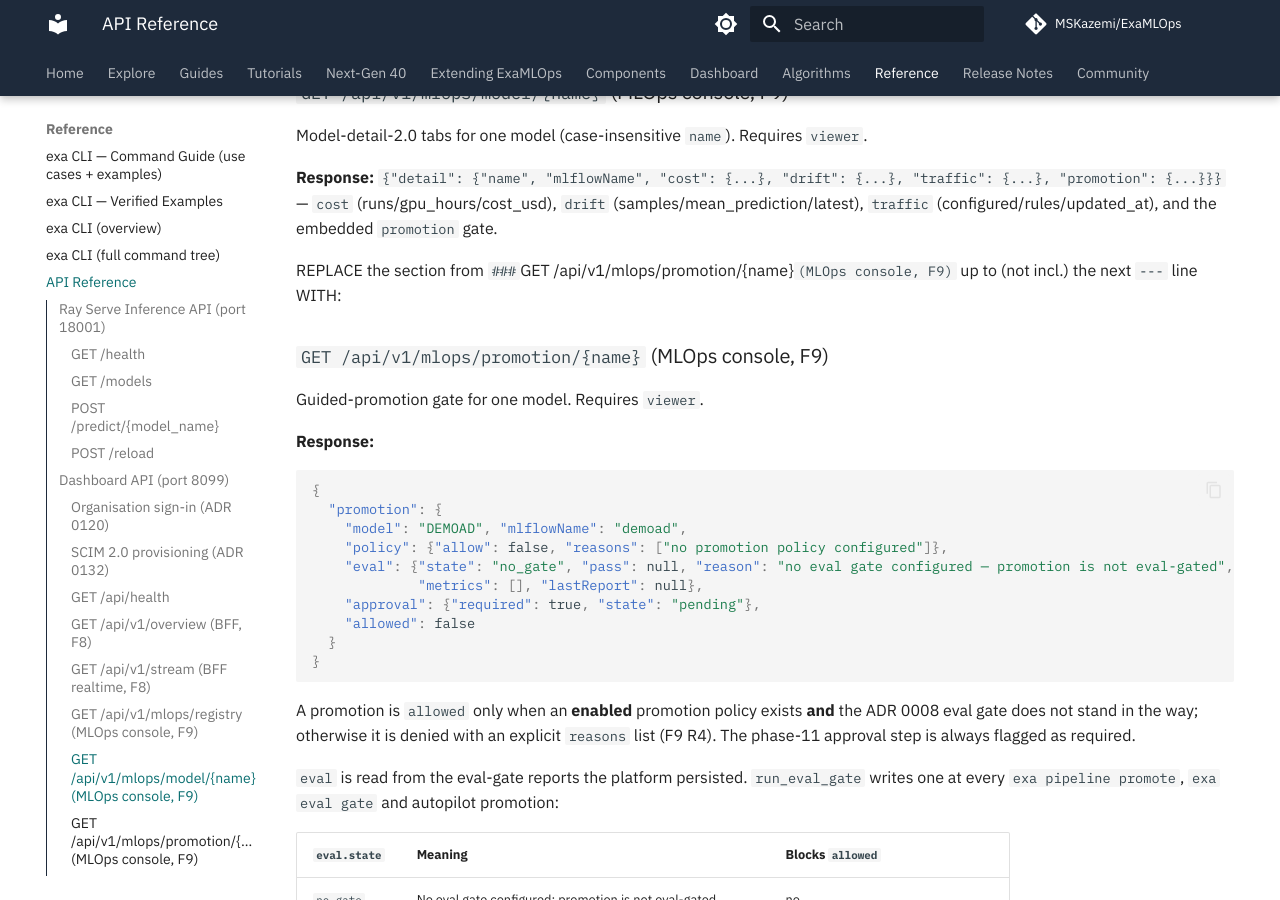
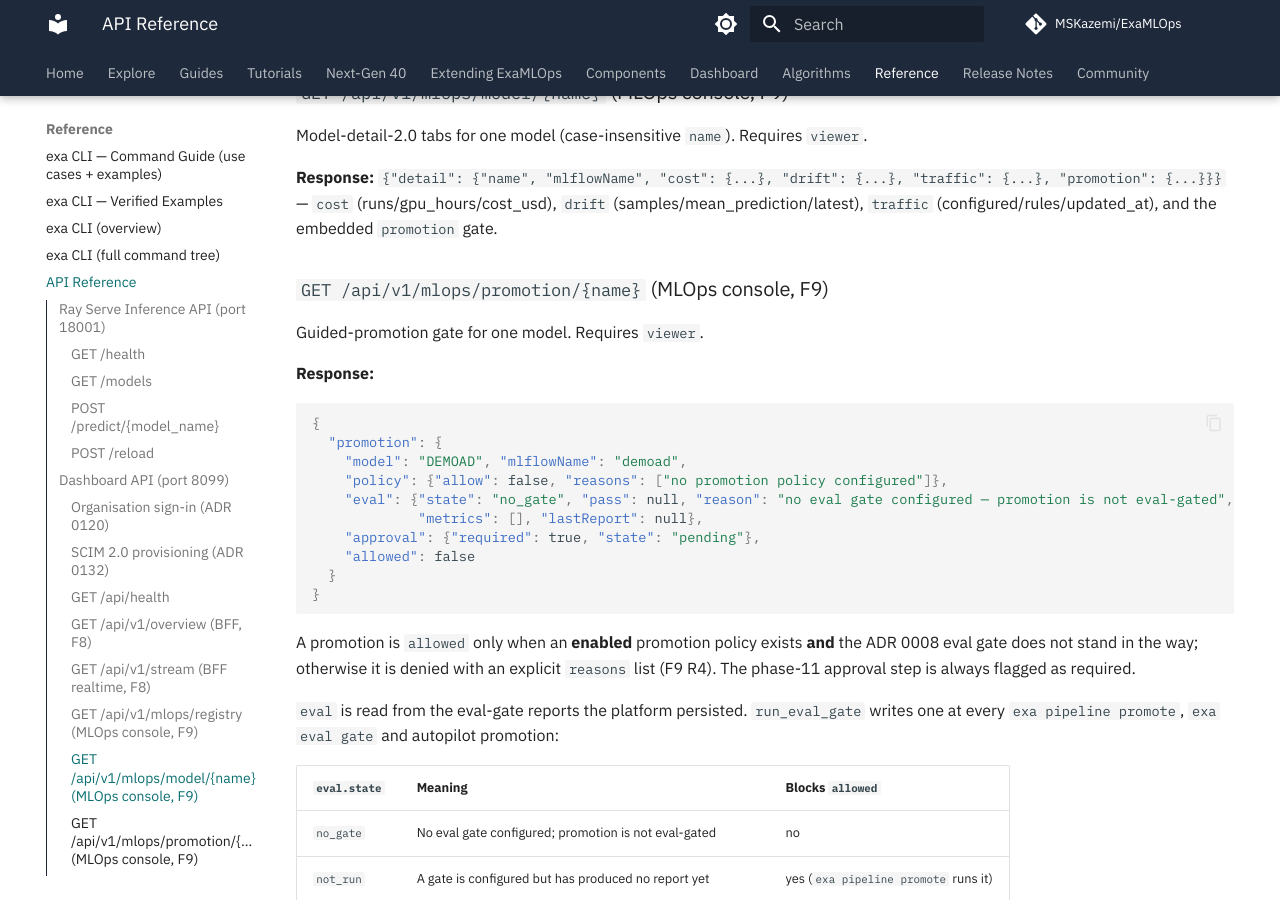
Before and after one commit to MSKazemi/ExaMLOps, an MkDocs documentation site: the page built from docs/reference/api.md, in a window 1280 px wide and 900 px high, scrolled down 5459 px. Built offline with MkDocs 1.6.1 and Material for MkDocs 9.7.7, drawn with Linux system fonts in a browser that asks for light colours; nearby versions of some CDN libraries; comment, search, counter and statistics services are not loaded.

Commit message:
docs(api): drop an editing instruction that leaked into the promotion-gate section
41445d9 inserted the promotion-gate section of docs/reference/api.md together with the one-line
"REPLACE the section from … WITH:" note that described where it goes. The note is removed; the
section itself is unchanged.

```diff
--- a/docs/reference/api.md
+++ b/docs/reference/api.md
@@ -242,8 +242,6 @@ Model-detail-2.0 tabs for one model (case-insensitive `name`). Requires `viewer`
 **Response:** `{"detail": {"name", "mlflowName", "cost": {...}, "drift": {...}, "traffic": {...}, "promotion": {...}}}`
 — `cost` (runs/gpu_hours/cost_usd), `drift` (samples/mean_prediction/latest), `traffic`
 (configured/rules/updated_at), and the embedded `promotion` gate.
-
-REPLACE the section from `### `GET /api/v1/mlops/promotion/{name}` (MLOps console, F9)` up to (not incl.) the next `---` line WITH:
 
 ### `GET /api/v1/mlops/promotion/{name}` (MLOps console, F9)
 
```
